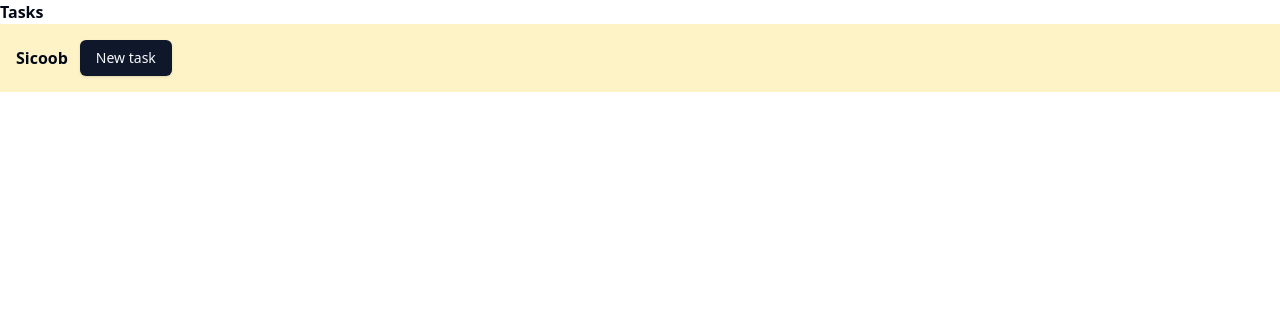
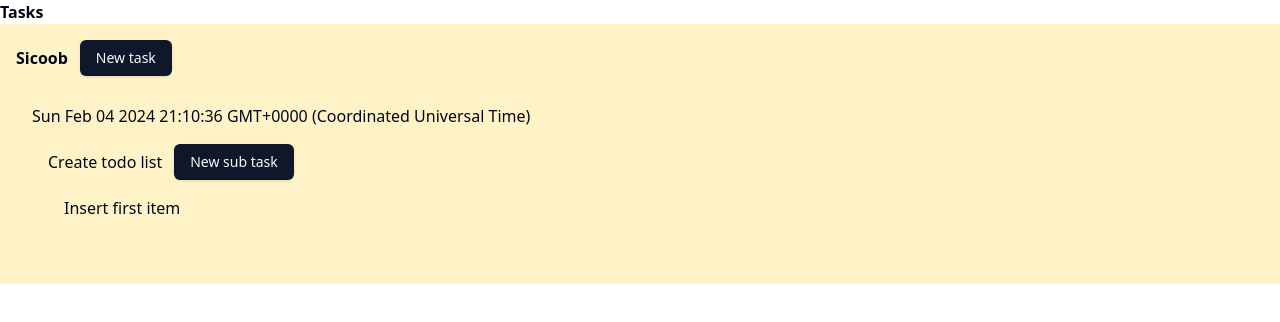
Before and after one commit to AndersonAndrad/hours_worked_marker_client, a React (Vite) app: page / in a window 1280 px wide. Shown: the top 322 px of the page. Built offline with nearby package versions, Linux system fonts and the light colour scheme.

Commit message:
feat: implements to list all tree work, day, task, subtask (wip)
missing add to save new subtasks

```diff
--- a/src/interfaces/task.interface.ts
+++ b/src/interfaces/task.interface.ts
@@ -13,6 +13,7 @@ interface Day {
 }
 
 interface Task {
+    _id: string;
     description: string;
     start: Date;
     finish?: Date;
@@ -21,6 +22,7 @@ interface Task {
 }
 
 interface SubTask {
+    _id: string;
     description: string;
-    finished: string;
+    finished: boolean;
 }
--- a/src/modules/taskManager/pages/list-tasks.page.tsx
+++ b/src/modules/taskManager/pages/list-tasks.page.tsx
@@ -1,5 +1,6 @@
 import {generateHash} from "@/app/utils/base64.utils.ts";
 import {CUTask} from "@/modules/taskManager/components/CU-task/CU-task.component.tsx";
+import {Button} from "@/components/ui/button.tsx";
 
 export function ListTasksPage() {
     const works: Work[] = [
@@ -7,7 +8,26 @@ export function ListTasksPage() {
             _id: generateHash(),
             name: 'Sicoob',
             enable: true,
-            days: []
+            days: [{
+                _id: generateHash(),
+                day: new Date(),
+                tasks: [
+                    {
+                        _id: generateHash(),
+                        description: 'Create todo list',
+                        subTasks: [
+                            {
+                                _id: generateHash(),
+                                description: 'Insert first item',
+                                finished: false,
+                            }
+                        ],
+                        start: new Date(),
+                        finished: false,
+                    }
+                ],
+                resume: ''
+            }]
         }
     ];
 
@@ -22,11 +42,51 @@ export function ListTasksPage() {
                     {
                         works.map(work => {
                             return (
-                                <li id={work._id} className="p-4 bg-amber-100 flex flex-row items-center gap-3">
-                                    <span className="font-bold">
-                                        {work.name}
-                                    </span>
-                                    <CUTask></CUTask>
+                                /* List works */
+                                <li id={work._id} className="p-4 bg-amber-100 flex flex-col gap-3">
+                                    <div className="flex flex-row items-center gap-3">
+                                        <span className="font-bold">
+                                            {work.name}
+                                        </span>
+                                        <CUTask></CUTask>
+                                    </div>
+                                    {/* list days */}
+                                    <ul className="p-4">
+                                        {work.days.map(day => {
+                                            return (
+                                                <li id={day._id}>
+                                                    <div>
+                                                        {String(day.day)}
+                                                    </div>
+                                                    {/* list tasks */}
+                                                    <ul className="p-4">
+                                                        {day.tasks && day.tasks.map(task => {
+                                                            return (
+                                                                <li id={task._id}>
+                                                                    <div className="flex flex-row gap-3 items-center">
+                                                                        {task.description}
+                                                                        <Button> New sub task</Button>
+                                                                    </div>
+                                                                    {/* list sub tasks */}
+                                                                    <ul className="p-4">
+                                                                        {task.subTasks.map(subTask => {
+                                                                            return (
+                                                                                <li id={subTask._id}>
+                                                                                    <div>
+                                                                                        {subTask.description}
+                                                                                    </div>
+                                                                                </li>
+                                                                            )
+                                                                        })}
+                                                                    </ul>
+                                                                </li>
+                                                            )
+                                                        })}
+                                                    </ul>
+                                                </li>
+                                            )
+                                        })}
+                                    </ul>
                                 </li>
                             )
                         })
```
